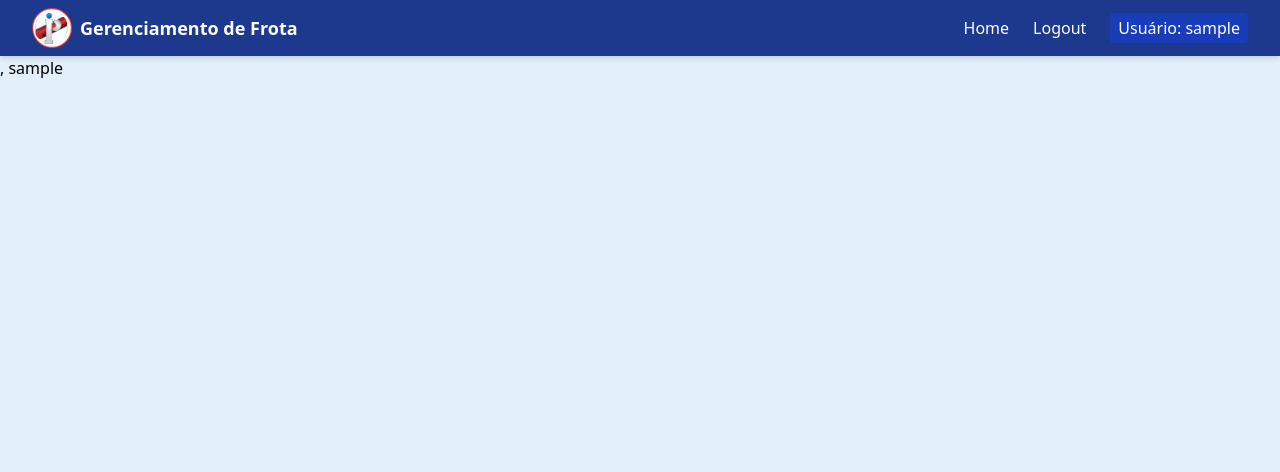
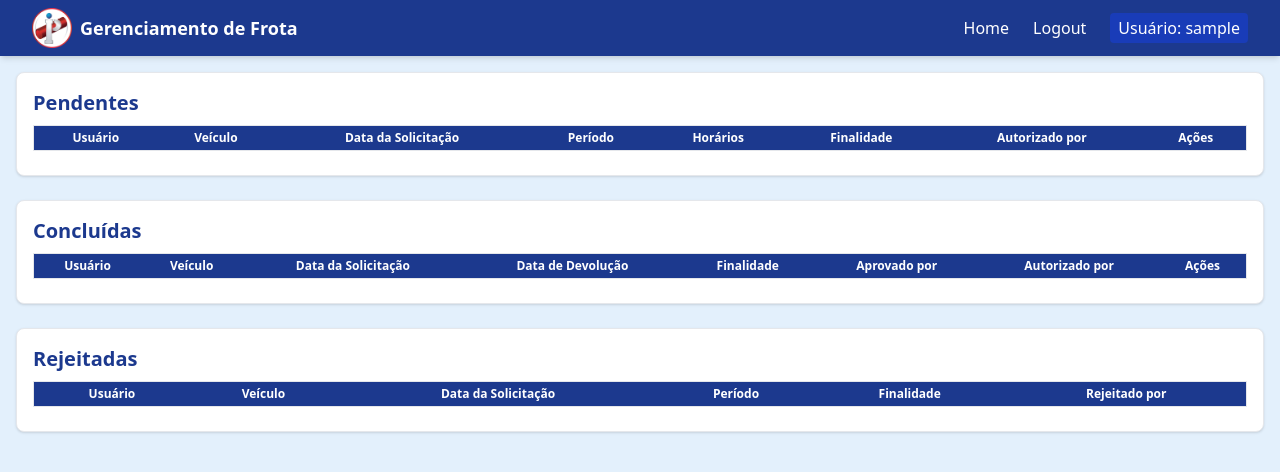
Before and after one commit to sinuehpassa/gerenciamento-frota, a Flask app: template src/templates/admin_templates/requests.html in a window 1280 px wide. Shown: the top 472 px of the page. Run offline with Flask 3, Linux system fonts and the light colour scheme; a user stored in the database is signed in; tables that the repository leaves empty hold one stand-in row (values such as "Sample post"); the template is opened without the code that fills it: most values are stand-ins (such as "Sample title", 1, 10 or a date in 2020); lists and menus that the app fills with data are empty.

Commit message:
feat: requests html

```diff
--- a/src/templates/admin_templates/requests.html
+++ b/src/templates/admin_templates/requests.html
@@ -5,5 +5,75 @@
 {% endblock %}
 
 {% block page_content %}
-  <h1>{{ message }}, {{ username }}</h1>
+  <div class="p-4">
+    <div class="flex flex-col gap-6">
+      <!-- Pendentes -->
+      <div class="flex-1 bg-white border border-gray-200 rounded-lg p-4 shadow">
+        <h2 class="text-xl font-bold mb-2 text-blue-900">Pendentes</h2>
+        <div class="mb-2 overflow-x-auto">
+          <table class="w-full bg-white border border-gray-200 rounded-lg text-xs">
+            <thead class="bg-blue-900 text-white">
+              <tr>
+                <th class="px-2 py-1 break-words">Usuário</th>
+                <th class="px-2 py-1 break-words">Veículo</th>
+                <th class="px-2 py-1 break-words">Data da Solicitação</th>
+                <th class="px-2 py-1 break-words">Período</th>
+                <th class="px-2 py-1 break-words">Horários</th>
+                <th class="px-2 py-1 break-words">Finalidade</th>
+                <th class="px-2 py-1 break-words">Autorizado por</th>
+                <th class="px-2 py-1 break-words">Ações</th>
+              </tr>
+            </thead>
+            <tbody>
+              <!-- Dados dinâmicos aqui -->
+            </tbody>
+          </table>
+        </div>
+      </div>
+      <!-- Concluídas -->
+      <div class="flex-1 bg-white border border-gray-200 rounded-lg p-4 shadow">
+        <h2 class="text-xl font-bold mb-2 text-blue-900">Concluídas</h2>
+        <div class="mb-2 overflow-x-auto">
+          <table class="w-full bg-white border border-gray-200 rounded-lg text-xs">
+            <thead class="bg-blue-900 text-white">
+              <tr>
+                <th class="px-2 py-1 break-words">Usuário</th>
+                <th class="px-2 py-1 break-words">Veículo</th>
+                <th class="px-2 py-1 break-words">Data da Solicitação</th>
+                <th class="px-2 py-1 break-words">Data de Devolução</th>
+                <th class="px-2 py-1 break-words">Finalidade</th>
+                <th class="px-2 py-1 break-words">Aprovado por</th>
+                <th class="px-2 py-1 break-words">Autorizado por</th>
+                <th class="px-2 py-1 break-words">Ações</th>
+              </tr>
+            </thead>
+            <tbody>
+              <!-- Dados dinâmicos aqui -->
+            </tbody>
+          </table>
+        </div>
+      </div>
+      <!-- Rejeitadas -->
+      <div class="flex-1 bg-white border border-gray-200 rounded-lg p-4 shadow">
+        <h2 class="text-xl font-bold mb-2 text-blue-900">Rejeitadas</h2>
+        <div class="mb-2 overflow-x-auto">
+          <table class="w-full bg-white border border-gray-200 rounded-lg text-xs">
+            <thead class="bg-blue-900 text-white">
+              <tr>
+                <th class="px-2 py-1 break-words">Usuário</th>
+                <th class="px-2 py-1 break-words">Veículo</th>
+                <th class="px-2 py-1 break-words">Data da Solicitação</th>
+                <th class="px-2 py-1 break-words">Período</th>
+                <th class="px-2 py-1 break-words">Finalidade</th>
+                <th class="px-2 py-1 break-words">Rejeitado por</th>
+              </tr>
+            </thead>
+            <tbody>
+              <!-- Dados dinâmicos aqui -->
+            </tbody>
+          </table>
+        </div>
+      </div>
+    </div>
+  </div>
 {% endblock %}
```
